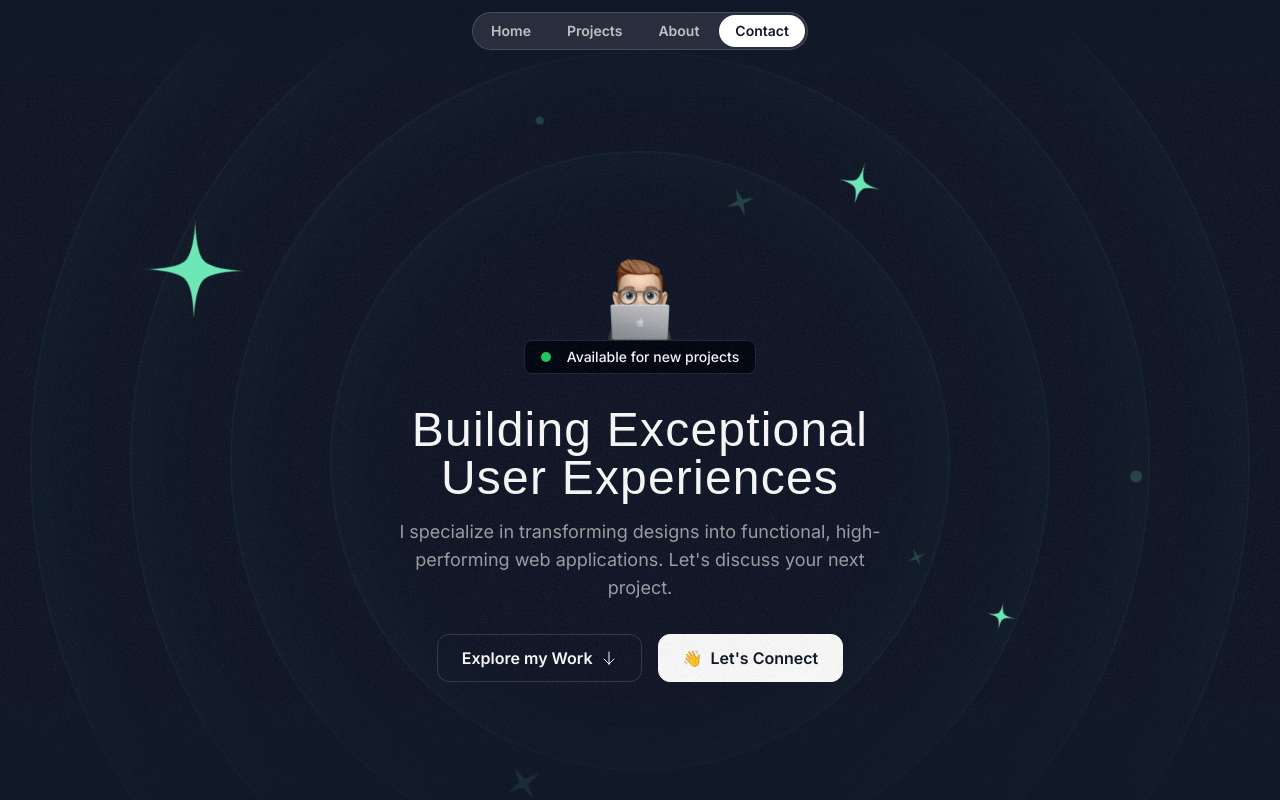
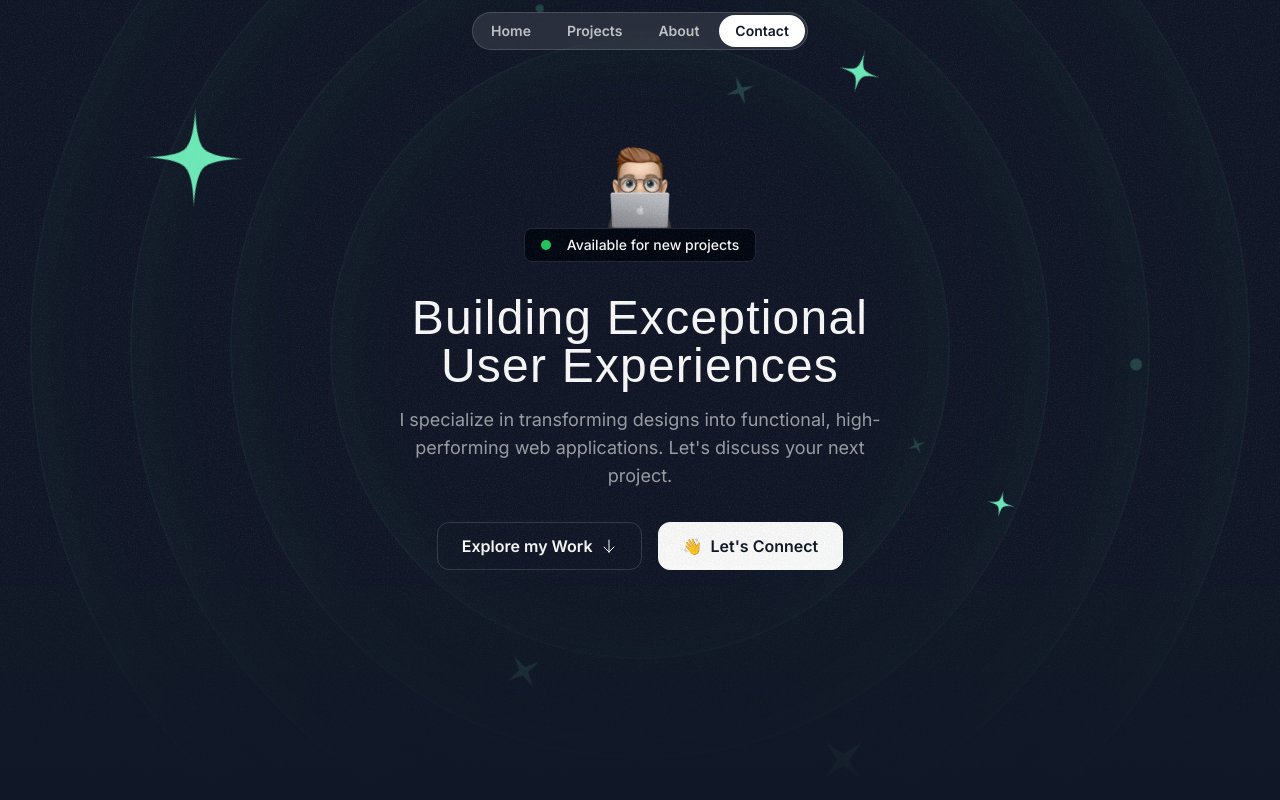
Before and after one commit to Not-Darshil/Portfolio_V2, a Next.js app: page / in a window 1280 px wide. Shown: the top 800 px of the page. Built offline with nearby package versions, Linux system fonts and the light colour scheme; a web font is replaced by a local one.

Commit message:
fixed hero section margins-top

```diff
--- a/src/sections/Hero.tsx
+++ b/src/sections/Hero.tsx
@@ -8,8 +8,8 @@ import { HeroOrbit } from '@/components/HeroOrbit';
 
 export const HeroSection = ({ id }: { id?: string }) => {
   return (
-    <div id={id} className='py-32 md:py-48 lg:py-60 relative z-0 overflow-x-clip'>
-      <div className="absolute inset-0 [mask-image:linear-gradient(to_bottom,transparent,black_10%,black_70%,transparent)]">
+    <div id={id} className='py-32 md:py-48 lg:py-60 relative z-0 overflow-x-clip lg:-mt-28  md:-mt-28 sm:-mt-14'>
+      <div className="pointer-events-none absolute inset-0 [mask-image:linear-gradient(to_bottom,transparent,black_10%,black_70%,transparent)]">
         <div className="absolute inset-0 -z-30 opacity-5" style={{
           backgroundImage: `url(${grainImage.src})`
         }}>
```
